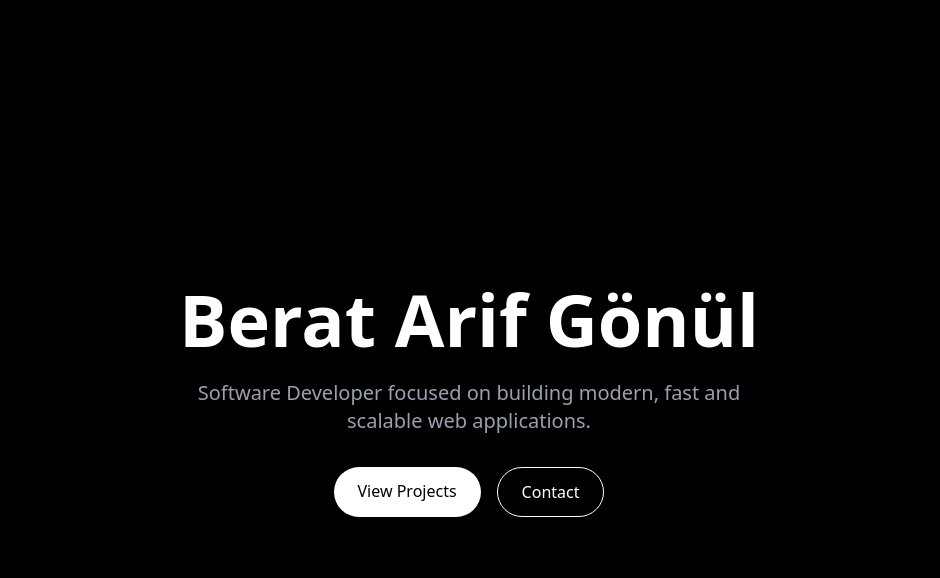
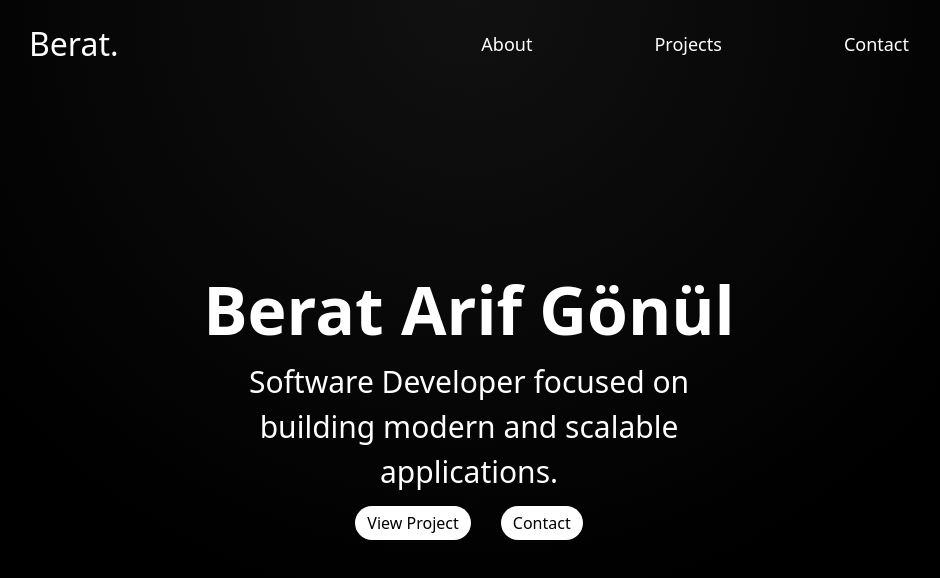
Before and after one commit to beratarif/vercel-front, a Next.js app: page / in a window 1280 px wide. Shown: the top 578 px of the page, without its empty margins (171-1111 px from the left). Built offline with nearby package versions, Linux system fonts and the light colour scheme.

Commit message:
homeWork

```diff
--- a/app/components/Contact.tsx
+++ b/app/components/Contact.tsx
@@ -0,0 +1,10 @@
+
+export default function Contact(){
+  return(
+    <section id="contact" className="contact-section">
+      <form className="">
+        <input type="text" placeholder="Adınız Soyadınız" className="contact-input"/>
+      </form>
+    </section>
+  )
+}
--- a/app/components/Hero.tsx
+++ b/app/components/Hero.tsx
@@ -1,16 +1,18 @@
 export default function Hero(){
   return(
-    <section className="h-screen flex flex-col items-center justify-center text-center bg-black text-white px-6">
-      <h1 className="text-5xl md:text-7xl font-bold mb-6">
+
+    <section className="hero-section">
+      <h1 className="name">
         Berat Arif Gönül
       </h1>
 
-      <p className="text-gray-400 text-lg md:text-xl max-w-xl">
+      <p className="description">
         Software Developer focused on building modern and scalable applications.
       </p>
 
-      <div className="mt-8 flex gap-4">
-        <a href="#projects" className="px-6 py-3 bg-white text-black rounded-full font-medium hover:scale-105 transition"></a>
+      <div className="links">
+        <a href="#projects" className="button">View Project</a>
+        <a href="#contact" className="button">Contact</a>
       </div>
     </section>
   )
--- a/app/components/Navbar.tsx
+++ b/app/components/Navbar.tsx
@@ -1,17 +1,17 @@
 export default function Navbar(){
   return(
-    <nav className="fixed top-0 w-full bg-black/70 backdrop-blur-md text-white z-50">
-      <div className="max-w-6xl mx-auto flex justify-between items-center p-5">
-        <h2 className="font-bold text-lg">Berat.</h2>
+    <nav className="navbar">
+      <div className="nav-container">
+        <h2 className="nav-head">Berat.</h2>
 
-        <div className="space-x-6 text-gray-400 hidden md:flex">
-          <a href="#about" className="hover:text-white transition">
+        <div className="nav-list">
+          <a href="#about" className="nav-link">
             About
           </a>
-          <a href="#projects" className="hover:text-white transition">
+          <a href="#projects" className="nav-link">
             Projects
           </a>
-          <a href="#contact" className="hover:text-white transition">
+          <a href="#contact" className="nav-link">
             Contact
             </a>
         </div>
--- a/app/components/Projects.tsx
+++ b/app/components/Projects.tsx
@@ -0,0 +1,3 @@
+export default function Projects(){
+
+}
--- a/app/globals.css
+++ b/app/globals.css
@@ -3,3 +3,7 @@
 body {
   background: radial-gradient(circle at top, #111 0%, #000 60%);
 }
+
+.contact-input{
+  border: 2px solid white;
+}
--- a/app/page.tsx
+++ b/app/page.tsx
@@ -1,36 +1,17 @@
+import Contact from "./components/Contact";
+import Hero from "./components/Hero";
 import Navbar from "./components/Navbar";
+import './style.css';
+
+
 
 export default function Home() {
   return (
-    <main className="min-h-screen bg-black text-white flex flex-col">
-
-      {/* Hero Section */}
-      <section className="flex flex-col items-center justify-center h-screen text-center px-6">
-        <h1 className="text-5xl md:text-7xl font-bold mb-6">
-          Berat Arif Gönül
-        </h1>
-
-        <p className="text-gray-400 text-lg md:text-xl max-w-xl">
-          Software Developer focused on building modern, fast and scalable web applications.
-        </p>
-
-        <div className="mt-8 flex gap-4">
-          <a
-            href="#projects"
-            className="px-6 py-3 bg-white text-black rounded-full font-medium hover:scale-105 transition"
-          >
-            View Projects
-          </a>
-
-          <a
-            href="#contact"
-            className="px-6 py-3 border border-white rounded-full font-medium hover:bg-white hover:text-black transition"
-          >
-            Contact
-          </a>
-        </div>
+    <main>
+      <section className="hero">
+        <Navbar/>
+        <Hero/>
       </section>
-
     </main>
   );
 }
--- /dev/null
+++ b/app/style.css
@@ -0,0 +1,79 @@
+*{
+  padding: 0;
+  margin: 0;
+  box-sizing: border-box;
+}
+
+body{
+  background-color: black;
+
+}
+
+.navbar{
+  color: white;
+  position:fixed;
+  width: 100%;
+  top: 0;
+  left: 0;
+}
+
+.nav-container{
+  display: flex;
+  flex-direction: row;
+  justify-content: space-between;
+  align-items: center;
+  font-size: large;
+  padding: 20px 200px;
+}
+
+.nav-head{
+  font-size: 32px;
+}
+
+.nav-list{
+  display: flex;
+  gap: 122px;
+}
+
+.nav-link{
+  transition: color 0.2s ease-in;
+  &:hover{
+    color: red;
+  }
+}
+
+.hero-section{
+  color:white;
+  display: flex;
+  flex-direction: column;
+  justify-content: center;
+  text-align: center;
+  height: 100vh;
+}
+
+.hero-section .name{
+  font-size: 66px;
+  font-weight: 800;
+}
+
+.hero-section .description{
+  font-size: 30px;
+  max-width: 550px;
+  margin: 0 auto;
+}
+
+.hero-section .links{
+  display: flex;
+  flex-direction: row;
+  gap: 30px;
+  align-items: center;
+  justify-content: center;
+  margin-top: 12px;
+}
+
+.hero-section .button{
+  background-color: white;
+  color: black;
+  border-radius: 20px;
+  padding: 5px 12px;
+}
```
